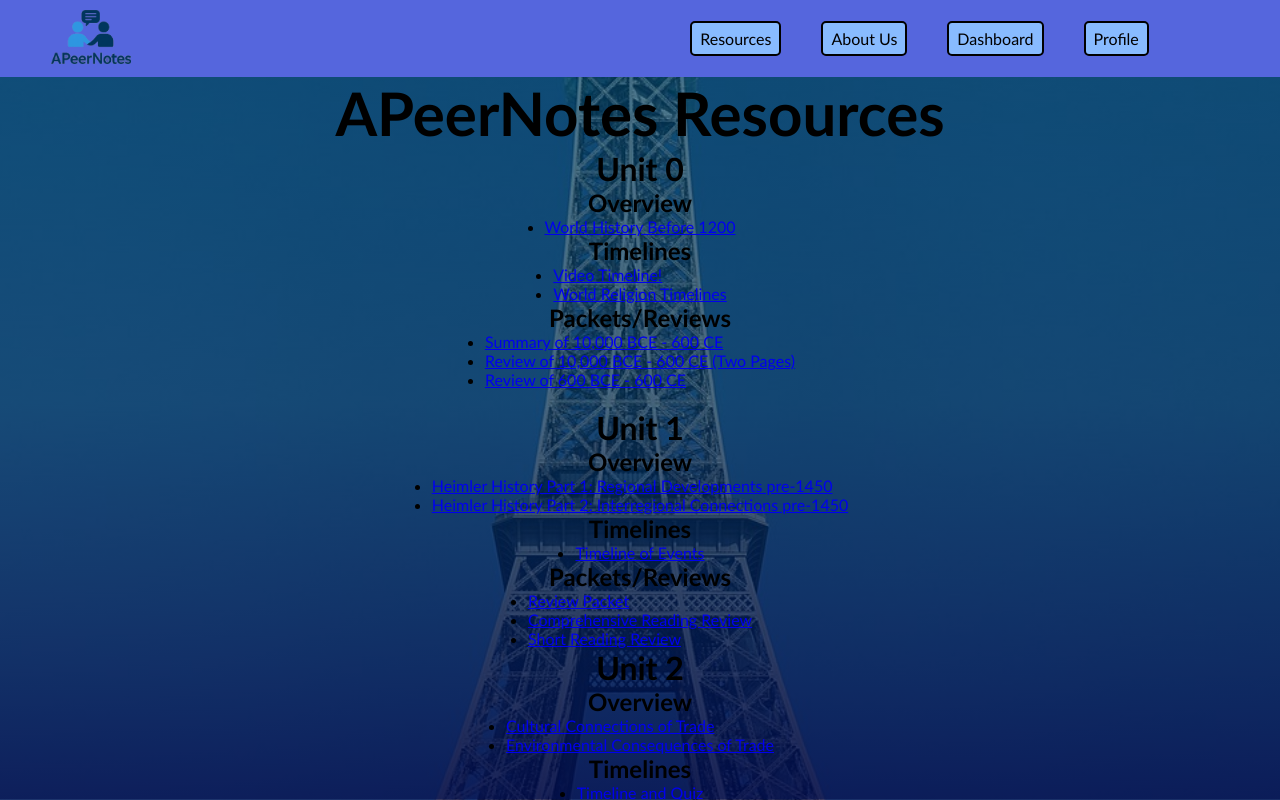
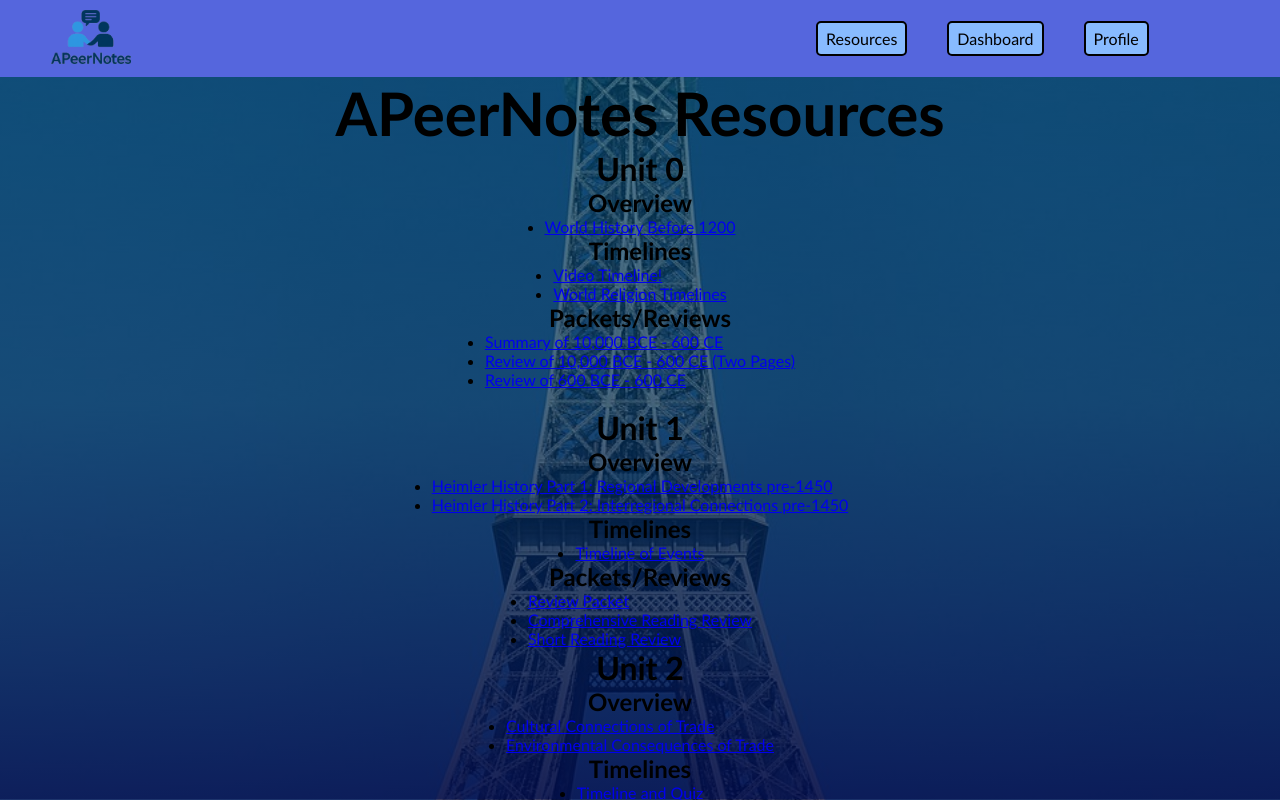
Before and after one commit to Rumi-Islam/FBLA-Project-Website-Design-History-101, a Next.js app in the folder apeernotes/: page /officialresources in a window 1280 px wide. Built offline with nearby package versions, Linux system fonts and the light colour scheme.

Commit message:
dash updates

```diff
--- a/apeernotes/src/app/layout.js
+++ b/apeernotes/src/app/layout.js
@@ -30,8 +30,7 @@ export default function RootLayout({ children }) {
                 )}
               </li>
               {/* DROPDOWN END */}
-              <li><Link href="/about" className="btn">About Us</Link ></li>
-              <li><Link href="/dashboard" className="btn">Dashboard</Link ></li>
+              <li><Link href="/dash" className="btn">Dashboard</Link ></li>
               <li><Link href="/profile" className="btn">Profile</Link ></li>
             </ul>
           </nav>
```
